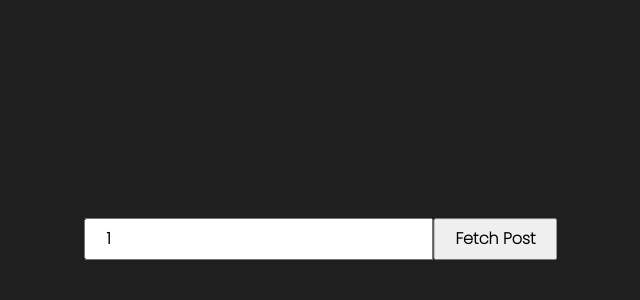
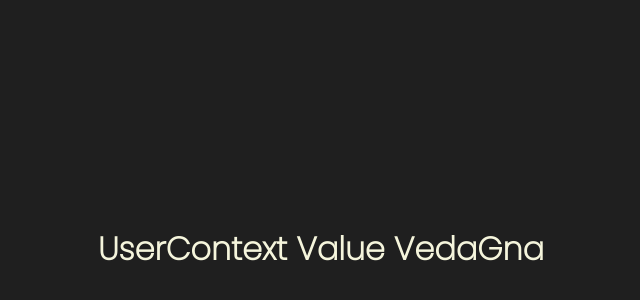
Before and after one commit to renuyarasu/codevolution, a React (Create React App) app: page / in a window 1280 px wide. Shown: the part 150-450 px from the top of the page, without its empty margins (319-959 px from the left). Built offline with nearby package versions, Linux system fonts and the light colour scheme; no server answers.

Commit message:
useContext: Implement Single Value

```diff
--- a/src/App.js
+++ b/src/App.js
@@ -1,10 +1,15 @@
 import React from 'react'
 import './App.css';
-import DataFetching from './components/DataFetching';
+import ComponentC from './components/ComponentC';
+
+export const UserContext = React.createContext()
+
 function App() {
   return (
     <div className='App'>
-      <DataFetching />
+      <UserContext.Provider value={'VedaGna'}>
+        <ComponentC />
+      </UserContext.Provider>
     </div>
   )
 }
--- /dev/null
+++ b/src/components/ComponentC.js
@@ -0,0 +1,12 @@
+import React from 'react'
+import ComponentE from './ComponentE'
+
+function ComponentC() {
+    return (
+        <div>
+            <ComponentE/>
+        </div>
+    )
+}
+
+export default ComponentC
--- /dev/null
+++ b/src/components/ComponentE.js
@@ -0,0 +1,12 @@
+import React from 'react'
+import ComponentF from './ComponentF'
+
+function ComponentE() {
+    return (
+        <div>
+            <ComponentF/>
+        </div>
+    )
+}
+
+export default ComponentE
--- /dev/null
+++ b/src/components/ComponentF.js
@@ -0,0 +1,18 @@
+import React from 'react'
+import { UserContext } from '../App'
+
+function ComponentF() {
+    return (
+        <div>
+            <UserContext.Consumer>
+                {
+                    user => {
+                        return <h1>UserContext Value {user}</h1>
+                    }
+                }
+            </UserContext.Consumer>
+        </div>
+    )
+}
+
+export default ComponentF
--- a/src/components/DataFetching.js
+++ /dev/null
@@ -1,30 +0,0 @@
-import React, { useState, useEffect } from 'react';
-import axios from 'axios';
-
-function DataFetching() {
-    const [post, setPost] = useState({})
-    const [id, setID] = useState(1)
-    const [idFromButtonClick, setIdFromButtonClick] = useState(1)
-    const handleClick = () => {
-        setIdFromButtonClick(id)
-    }
-    useEffect(() => {
-        axios.get(`https://jsonplaceholder.typicode.com/posts/${idFromButtonClick}`)
-            .then(res => {
-                console.log(res);
-                setPost(res.data)
-            })
-            .catch(err => {
-                console.log(err);
-            })
-    }, [idFromButtonClick])
-    return (
-        <div>
-            <input type="text" value={id} onChange={e => setID(e.target.value)} />
-            <button onClick={handleClick}>Fetch Post</button>
-            <h1>{post.title}</h1>
-        </div>
-    )
-}
-
-export default DataFetching
```
